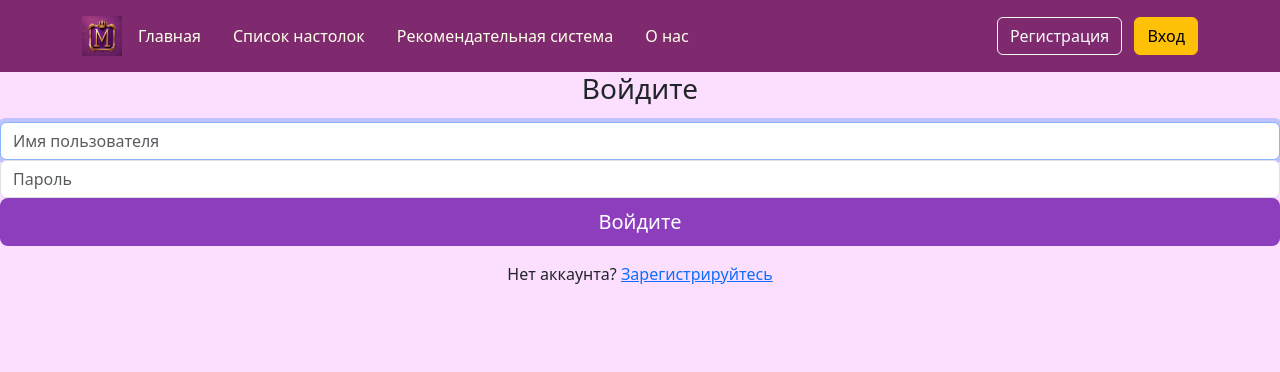
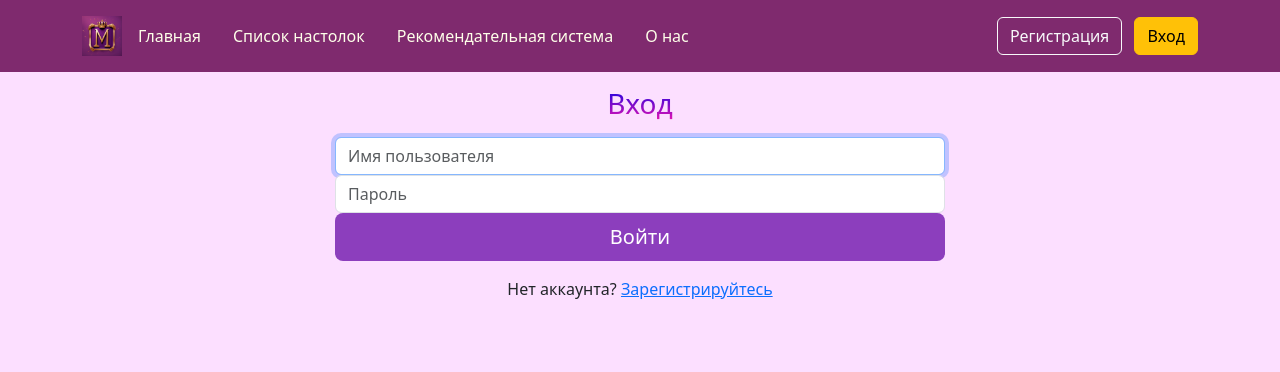
Before and after one commit to ludrana/meeple-mania, a PHP site: page /loginandpassword.html in a window 1280 px wide. Shown: the top 372 px of the page. Run offline with PHP 8.4, Linux system fonts and the light colour scheme.

Commit message:
login form

```diff
--- a/loginandpassword.html
+++ b/loginandpassword.html
@@ -6,6 +6,7 @@
     <title>Registration - Meeple Mania</title>
     <link href="https://cdn.jsdelivr.net/npm/bootstrap@5.3.2/dist/css/bootstrap.min.css" rel="stylesheet" integrity="sha384-T3c6CoIi6uLrA9TneNEoa7RxnatzjcDSCmG1MXxSR1GAsXEV/Dwwykc2MPK8M2HN" crossorigin="anonymous">
     <link rel="stylesheet" href="style.css">
+    <link rel="stylesheet" href="main.css">
 </head>
 <body>
     <!-- Шапка -->
@@ -52,8 +53,9 @@
     </style>
 </head>
 <body class="text-center" style="background-color: #fcdfff;"></body>
+    <div class="center-50">
     <form id="loginForm" class="form-signin" style="display:block;" onsubmit="return performLogin()">
-        <h1 class="h3 mb-3 fw-normal">Войдите</h1>
+        <h1 class="h3 mb-3 fw-normal">Вход</h1>
 
         <label for="inputLoginUsername" class="visually-hidden">Имя пользователя</label>
         <input type="text" id="inputLoginUsername" name="username" class="form-control" placeholder="Имя пользователя" required autofocus>
@@ -61,13 +63,14 @@
         <label for="inputLoginPassword" class="visually-hidden">Пароль</label>
         <input type="password" id="inputLoginPassword" name="password" class="form-control" placeholder="Пароль" required>
 
-        <button class="w-100 btn btn-lg btn-purple" type="submit">Войдите</button>
+        <button class="w-100 btn btn-lg btn-purple" type="submit">Войти</button>
         <p class="mt-3">Нет аккаунта? <a href="#" onclick="toggleForms('registerForm');">Зарегистрируйтесь</a></p>
     </form>
-
+  </div>
     <!-- Форма регистрации -->
+    <div class="center-50">
     <form id="registerForm" class="form-signin" style="display:none;" onsubmit="return performRegistration()">
-        <h1 class="h3 mb-3 fw-normal">Зарегистрируйтесь</h1>
+        <h1 class="h3 mb-3 fw-normal">Регистрация</h1>
 
         <label for="inputRegisterUsername" class="visually-hidden">Имя пользователя</label>
         <input type="text" id="inputRegisterUsername" name="username" class="form-control" placeholder="Имя пользователя" required autofocus>
@@ -78,10 +81,10 @@
         <label for="inputRegisterPassword" class="visually-hidden">Пароль</label>
         <input type="password" id="inputRegisterPassword" name="password" class="form-control" placeholder="Пароль" required>
 
-        <button class="w-100 btn btn-lg btn-purple" type="submit">Зарегистрируйтесь</button>
+        <button class="w-100 btn btn-lg btn-purple" type="submit">Зарегистрироваться</button>
         <p class="mt-3">Уже есть аккаунт? <a href="#" onclick="toggleForms('loginForm');">Войдите</a></p>
     </form>
-
+    </div>
     <script>
         function toggleForms(formToShow) {
             if (formToShow === 'loginForm') {
--- a/main.css
+++ b/main.css
@@ -6,6 +6,13 @@
 }
 
 .center {
+    margin: auto;
+    padding: 15px;
+    text-align: center;
+}
+
+.center-50 {
+    width: 50%;
     margin: auto;
     padding: 15px;
     text-align: center;
```
